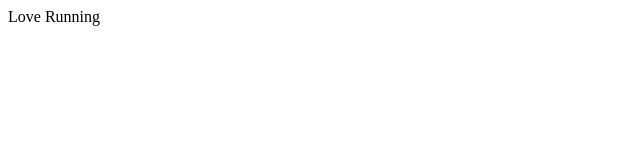
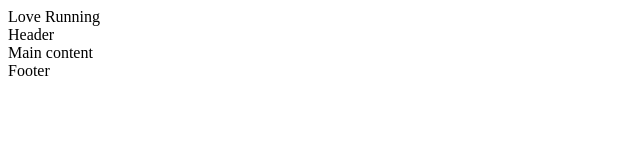
Before and after one commit to TJCAJ/Love-Running, a plain HTML site: page index.html in a window 1280 px wide. Shown: the whole page, without its empty margins (0-640 px from the left). Drawn offline with Linux system fonts and the light colour scheme.

Commit message:
Create general page structure

```diff
--- a/index.html
+++ b/index.html
@@ -15,6 +15,14 @@
 </head>
 
 <body>
+    <!-- Header -->
+    <header>Header</header>
+
+    <!-- Mainn content -->
+    <main>Main content</main>
+
+    <!-- Footer -->
+    <footer>Footer</footer>
 
 </body>
 
```
